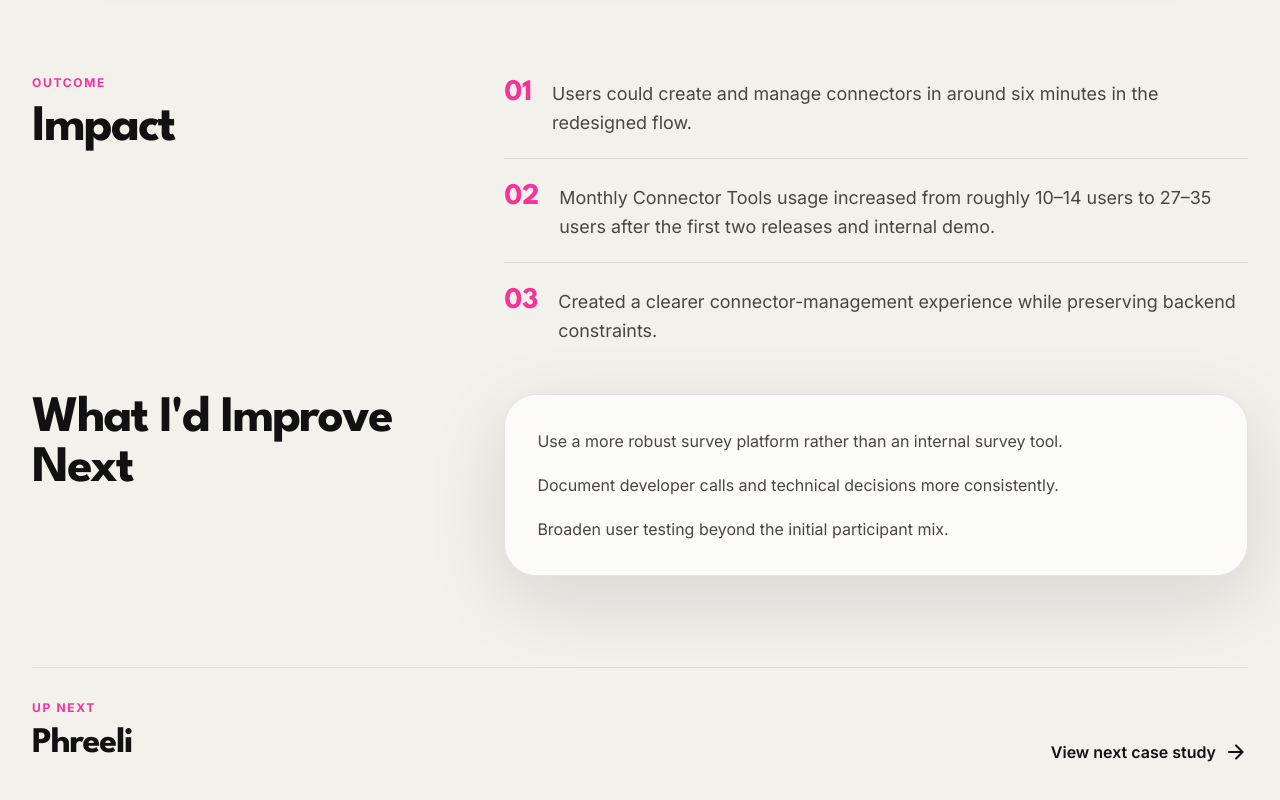
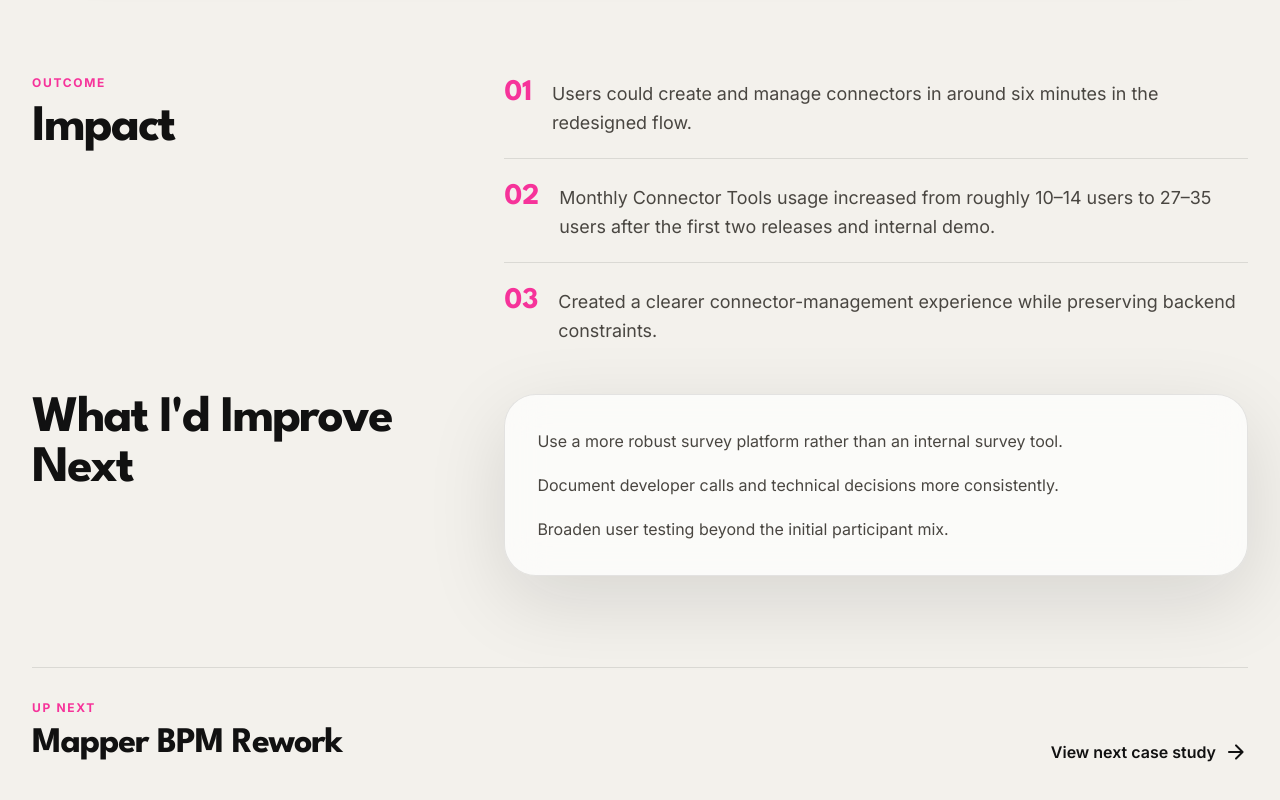
Before and after one commit to marielaescaperni/curriculum, a SvelteKit app in the folder andre-cv/: page /projects/connector-studio in a window 1280 px wide. Shown: the part 8991-9791 px from the top of the page. Built offline with nearby package versions, Linux system fonts and the light colour scheme.

Commit message:
refactor(case-study): navigate across all full case studies

```diff
--- a/andre-cv/src/routes/projects/[slug]/+page.svelte
+++ b/andre-cv/src/routes/projects/[slug]/+page.svelte
@@ -8,14 +8,14 @@
 	import CaseSolution from '$lib/components/case-study/CaseSolution.svelte';
 	import CaseValidation from '$lib/components/case-study/CaseValidation.svelte';
 	import CaseNavigation from '$lib/components/case-study/CaseNavigation.svelte';
-	import { featuredProjects } from '$lib/data/projects';
+	import { caseStudyProjects } from '$lib/data/projects';
 	import type { Project } from '$lib/types/project';
 
 	let { data } = $props<{ data: { project: Project } }>();
 	let project = $derived(data.project);
 
-	let currentIndex = $derived(featuredProjects.findIndex((item) => item.slug === project.slug));
-	let nextProject = $derived(featuredProjects[(currentIndex + 1) % featuredProjects.length]);
+	let currentIndex = $derived(caseStudyProjects.findIndex((item) => item.slug === project.slug));
+	let nextProject = $derived(caseStudyProjects[(currentIndex + 1) % caseStudyProjects.length]);
 </script>
 
 <svelte:head>
```
